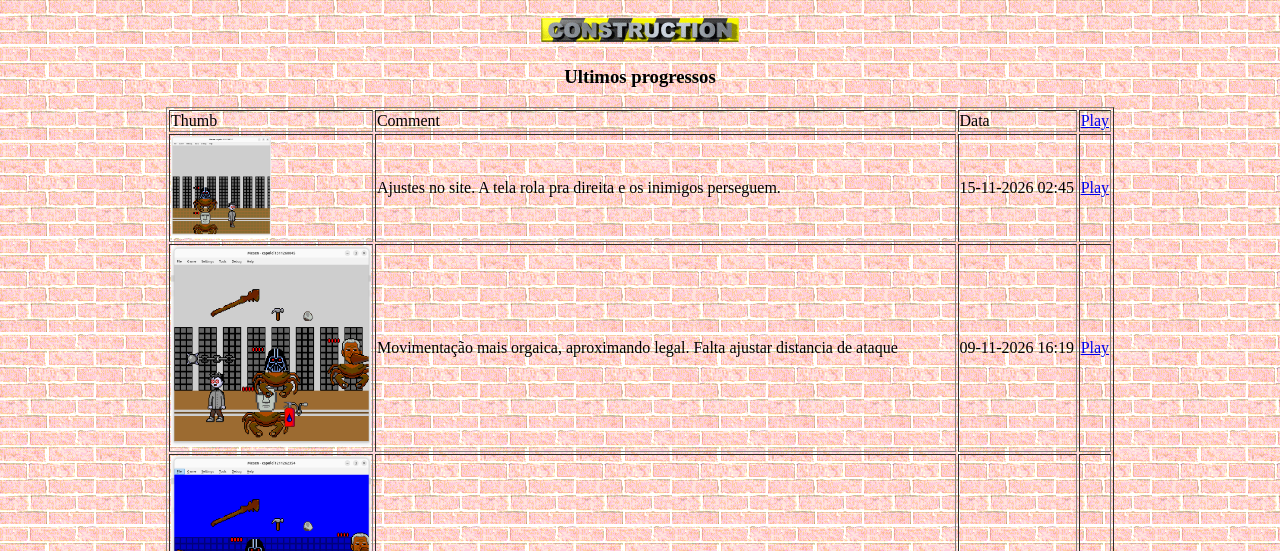
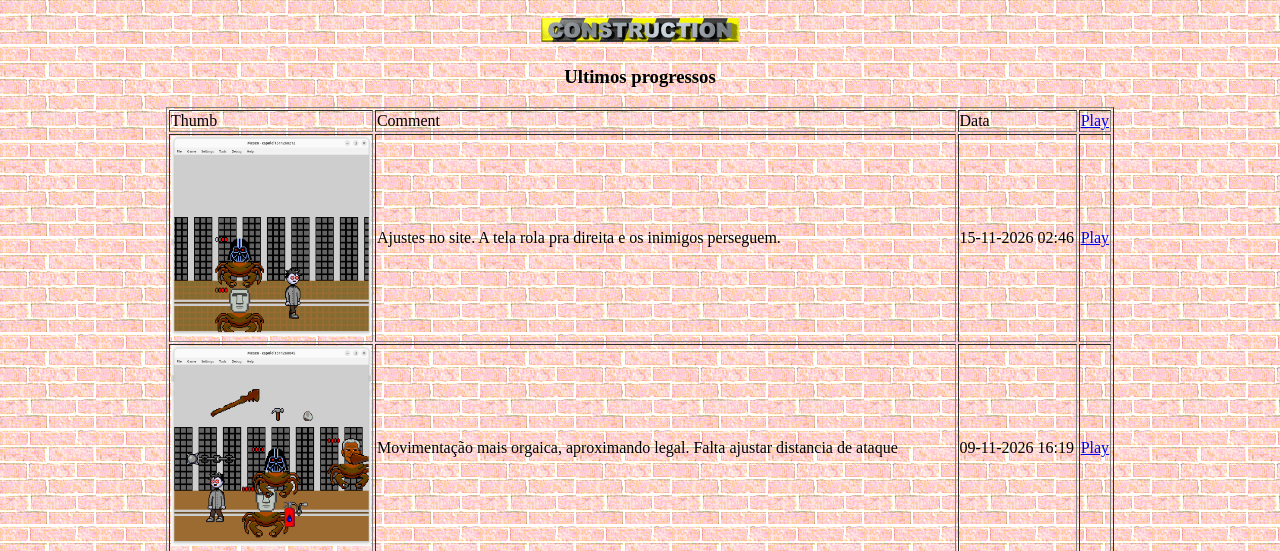
Before and after one commit to rafaelhss/OlhosCapolei, a plain HTML site: page OlhosCapolei/Site/index.html in a window 1280 px wide. Shown: the part 244-795 px from the top of the page. Drawn offline with Linux system fonts and the light colour scheme.

Commit message:
Ajustes no site. A tela rola pra direita e os inimigos perseguem. @SITE@

```diff
--- a/OlhosCapolei/Site/index.html
+++ b/OlhosCapolei/Site/index.html
@@ -37,20 +37,20 @@
 
         </tr>
         <tbody>
-        <!-- commit:95fffdd -->
+        <!-- commit:0655559 -->
         <tr>
             <td>
-                <img src="img/thumb16.png" width="100px" height="100px" >
+                <img src="img/thumb16.png" width="200px" height="200px" >
             </td>
             <td>
                 Ajustes no site. A tela rola pra direita e os inimigos perseguem.
             </td>
             <td>
-                15-11-2026 02:45
+                15-11-2026 02:46
             </td>
 
             <td>
-                <a href="play.html?rom=capolei1511260245.smc">Play</a>
+                <a href="play.html?rom=capolei1511260246.smc">Play</a>
             </td>
         </tr>
         <!-- commit:2b7e8ac -->
@@ -265,8 +265,6 @@
                 <a href="play.html?rom=capolei2210260232.smc" target="_blank">Play</a>
             </td>
         </tr>
-        <!-- commit:4699dc3 -->
-         <!--
         <tr>
             <td>
                 <img src="img/thumb1.png" width="200px" height="200px" >
@@ -297,8 +295,6 @@
                 <a href="play.html?rom=capolei2010260000.smc" target="_blank">Play</a>
             </td>
         </tr>
-
-        -->
         </tbody>
 
     </table>
```
Also changed, not shown: 15 other files.
